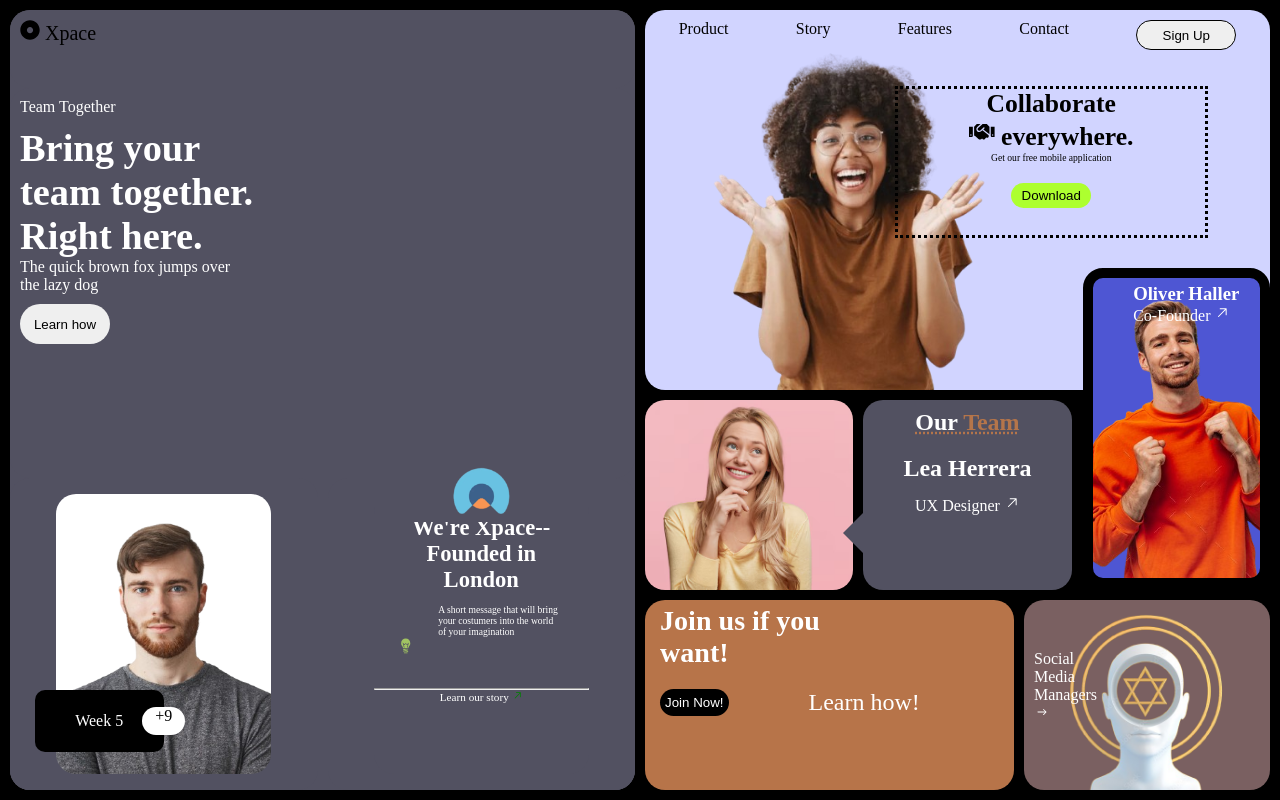
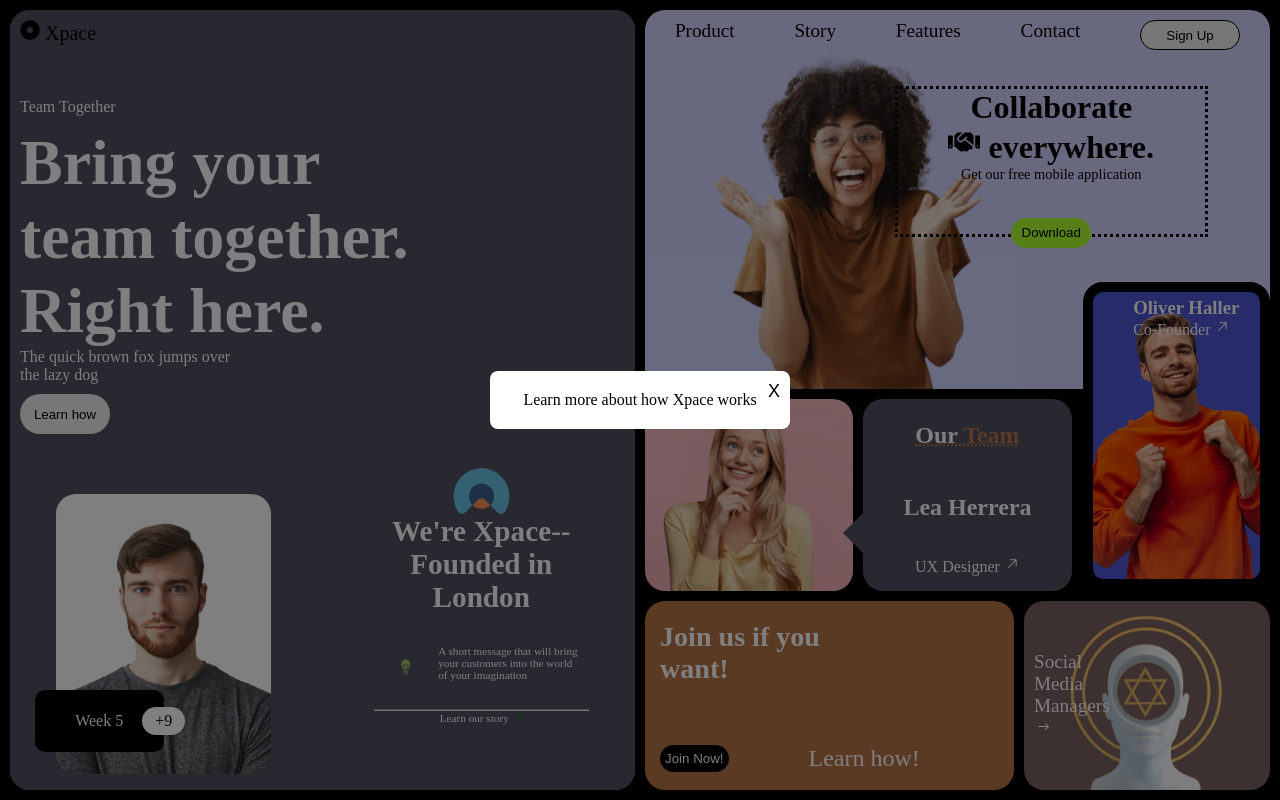
Before and after one commit to AlsonAfrica/UI-design, a React (Vite) app in the folder projectgrid/: page / in a window 1280 px wide. Both pictures are taken after a click on the button "Learn how". Built offline with nearby package versions, Linux system fonts and the light colour scheme.

Commit message:
Feature: add popup for every button click for user experience

```diff
--- a/projectgrid/src/components/background.css
+++ b/projectgrid/src/components/background.css
@@ -325,7 +325,7 @@ font-size: 2.4em;
     border: none;
 }
 .collaborate h2{
-    font-size: 1.6rem;
+    font-size: 1.9rem;
 }
 /* body styling */
 .oliver-text{
@@ -405,3 +405,66 @@ font-size: 2.4em;
         font-size: 13px;
     }
   }
+
+
+  @media screen and (min-width: 1280px) {
+    .collaborate h2{
+        font-size: 2rem;
+    }
+    .collaborate p{
+        font-size: .9rem;
+    }
+    .collaborate button{
+        width:80px;
+        height:30px;
+        margin-top: 35px;
+
+    }
+    .navbar{
+        font-size: 1.2rem;
+    }
+    .body-container3{
+        height:160%;
+    }
+    .body-container2{
+        line-height: 3;
+    }
+    .join-learn{
+        margin-top: 60px;
+    }
+    .join-text{
+        margin-top: 20px;
+    }
+    .socials-text{
+        margin-bottom: -10px;
+        font-size: 1.2rem;
+    }
+    .bring-text h3{
+        font-size: 4rem;
+    }
+    .text{
+        padding-top: 20px;
+        font-size: .7rem;
+    }
+    .xpace-text{
+        font-size: 2.2rem;
+    }
+    .nine-plus{
+        text-align: center;
+        padding: 5px;
+    }
+
+  }
+
+  @media screen and (max-width:414px){
+    .body-container3{
+        height:150%;
+    }
+  }
+
+  @media screen and (max-width: 400px){
+    .body-container2:after{
+        top:50%;
+        width: 5px;
+    }
+  }
--- a/projectgrid/src/components/background.jsx
+++ b/projectgrid/src/components/background.jsx
@@ -1,16 +1,32 @@
-import '../components/background.css'
+import '../components/background.css';
 import { FaHandshake } from "react-icons/fa";
 import { GoArrowUpRight } from "react-icons/go";
-import Eve from "../assets/Eve.png"
+import Eve from "../assets/Eve.png";
 import { IoIosArrowRoundForward } from "react-icons/io";
 import { FaDotCircle } from "react-icons/fa";
-import Oliver from '../assets/oliver.png'
-import Man from "../assets/man.png"
 import { GiLightBulb } from "react-icons/gi";
-import Popup from './popup';
+import Popup from './popup'; // Ensure you have a Popup component
+import { useState } from 'react';
 
+const Background = () => {
+  const [isOpen, setIsOpen] = useState(false);
+  const [popupContent, setPopupContent] = useState('');
+  const [isPopupOpen, setIsPopupOpen] = useState(false);
 
-const background = () => {
+  const toggleMenu = () => {
+    setIsOpen(!isOpen);
+  };
+
+  // Open popup with specific content
+  const openPopup = (content) => {
+    setPopupContent(content);
+    setIsPopupOpen(true);
+  };
+
+  // Close the popup
+  const closePopup = () => {
+    setIsPopupOpen(false);
+  };
 
   return (
     <div className='wrapper'>
@@ -20,9 +36,9 @@ const background = () => {
         </div>
         <div className="bring-text">
           <p>Team Together</p>
-          <h3>Bring your <br/>team together. <br/> Right here.</h3>
-          <p>The quick brown fox jumps over <br/> the lazy dog</p>
-          <button>Learn how</button>
+          <h3>Bring your <br />team together. <br /> Right here.</h3>
+          <p>The quick brown fox jumps over <br /> the lazy dog</p>
+          <button onClick={() => openPopup("Learn more about how Xpace works")}>Learn how</button>
         </div>
 
         <div className="photo-text">
@@ -37,16 +53,18 @@ const background = () => {
           <div className="Xpace">
             <div className="Xpace-container1">
               <div className="photo-logo"></div>
-              <div className="xpace-text"><h5>We're Xpace-- <br/> Founded in <br/> London</h5></div>
+              <div className="xpace-text">
+                <h5>We're Xpace-- <br /> Founded in <br /> London</h5>
+              </div>
               <div className='light-text'>
                 <div className="light"><GiLightBulb /></div>
                 <div className="text">
-                  <p> A short message that will bring <br/> your costumers into the world <br/> of your imagination</p>
+                  <p> A short message that will bring <br /> your customers into the world <br /> of your imagination</p>
                 </div>
               </div>
-              <div className="learn-our-story">
-              <hr style={{ width: '100%', textAlign: 'left', marginLeft: 0, backgroundColor:"#494955"}} />
-                  <p>Learn our story <GoArrowUpRight color="green"/></p>
+              <div className="learn-our-story" onClick={() => openPopup("Learn our story")}>
+                <hr style={{ width: '100%', textAlign: 'left', marginLeft: 0, backgroundColor: "#494955" }} />
+                <p>Learn our story <GoArrowUpRight color="green" /></p>
               </div>
             </div>
           </div>
@@ -56,23 +74,24 @@ const background = () => {
       {/* container-right */}
       <div className="container-right">
         <div className='hero'>
-          <div className='navbar'>
+          <div className={`navbar ${isOpen ? 'active' : ''}`}>
             <p>Product</p>
             <p>Story</p>
             <p>Features</p>
             <p>Contact</p>
-            <button>Sign Up</button>
+            <button onClick={() => openPopup("Sign up for more information")}>Sign Up</button>
           </div>
           <div className='Eve-cont'>
-            <img src={Eve} height={"100%"}></img>
+            <img src={Eve} alt="Eve" height={"100%"} />
           </div>
           <div className='collaborate'>
             <h2>Collaborate</h2>
             <h2><FaHandshake /> everywhere.</h2>
             <p>Get our free mobile application</p>
-            <button>Download</button>
+            <button onClick={() => openPopup("Download our mobile application")}>Download</button>
           </div>
         </div>
+
         <div className='body'>
           <div className="body-container1"></div>
           <div className="body-container2">
@@ -87,25 +106,28 @@ const background = () => {
             </div>
           </div>
         </div>
+
         <div className='footer'>
           <div className='footer-container1'>
             <div className='join-text'>
-                <h3>Join us if you <br/> want!</h3>
+              <h3>Join us if you <br /> want!</h3>
               <div className='join-learn'>
-                  <button>Join Now!</button>
+                <button onClick={() => openPopup("Join now and be a part of Xpace")}>Join Now!</button>
                 <p>Learn how!</p>
               </div>
             </div>
           </div>
           <div className='footer-container2'>
             <div className="socials-text">
-              <p>Social <br/> Media <br/> Managers <br/> <IoIosArrowRoundForward /></p>
+              <p>Social <br /> Media <br /> Managers <br /> <IoIosArrowRoundForward /></p>
             </div>
           </div>
         </div>
       </div>
+
+      {isPopupOpen && <Popup content={popupContent} onClose={closePopup} />}
     </div>
   );
 }
 
-export default background;
+export default Background;
--- /dev/null
+++ b/projectgrid/src/components/popup.css
@@ -0,0 +1,32 @@
+/* Popup Styles */
+.popup-overlay {
+    position: fixed;
+    top: 0;
+    left: 0;
+    right: 0;
+    bottom: 0;
+    background: rgba(0, 0, 0, 0.5);
+    display: flex;
+    justify-content: center;
+    align-items: center;
+    z-index: 1000;
+  }
+
+  .popup-content {
+    background: white;
+    padding: 20px;
+    border-radius: 8px;
+    width: 300px;
+    text-align: center;
+    position: relative;
+  }
+
+  .close-button {
+    position: absolute;
+    top: 10px;
+    right: 10px;
+    background: none;
+    border: none;
+    font-size: 18px;
+    cursor: pointer;
+  }
--- a/projectgrid/src/components/popup.jsx
+++ b/projectgrid/src/components/popup.jsx
@@ -1,17 +1,16 @@
 // src/components/Popup.js
 import React from 'react';
+import './popup.css';
 
-
-const Popup = ({ togglePopup }) => {
+const Popup = ({ content, onClose }) => {
   return (
-    <div className="popup">
-      <div className="popup-inner">
-        <h2>Learn How</h2>
-        <p>Here’s how we bring teams together...</p>
-        <button onClick={togglePopup}>Close</button>
+    <div className="popup-overlay">
+      <div className="popup-content">
+        <button className="close-button" onClick={onClose}>X</button>
+        <div>{content}</div>
       </div>
     </div>
   );
-};
+}
 
 export default Popup;
```
Lines whose indentation alone changed are shown as unchanged.
